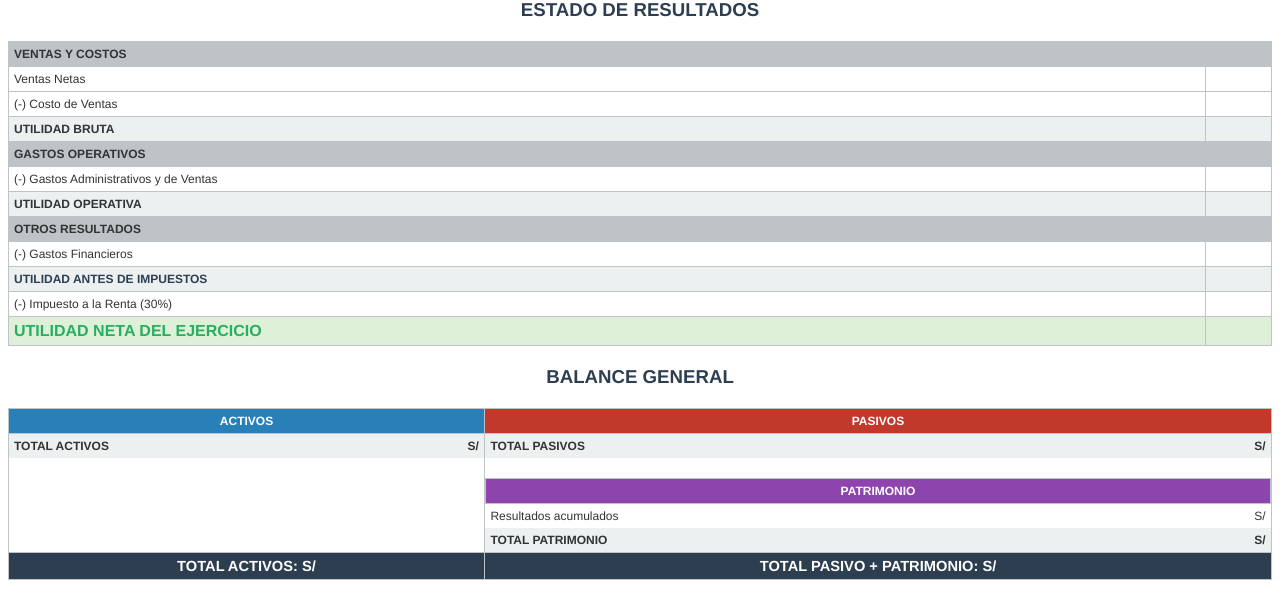
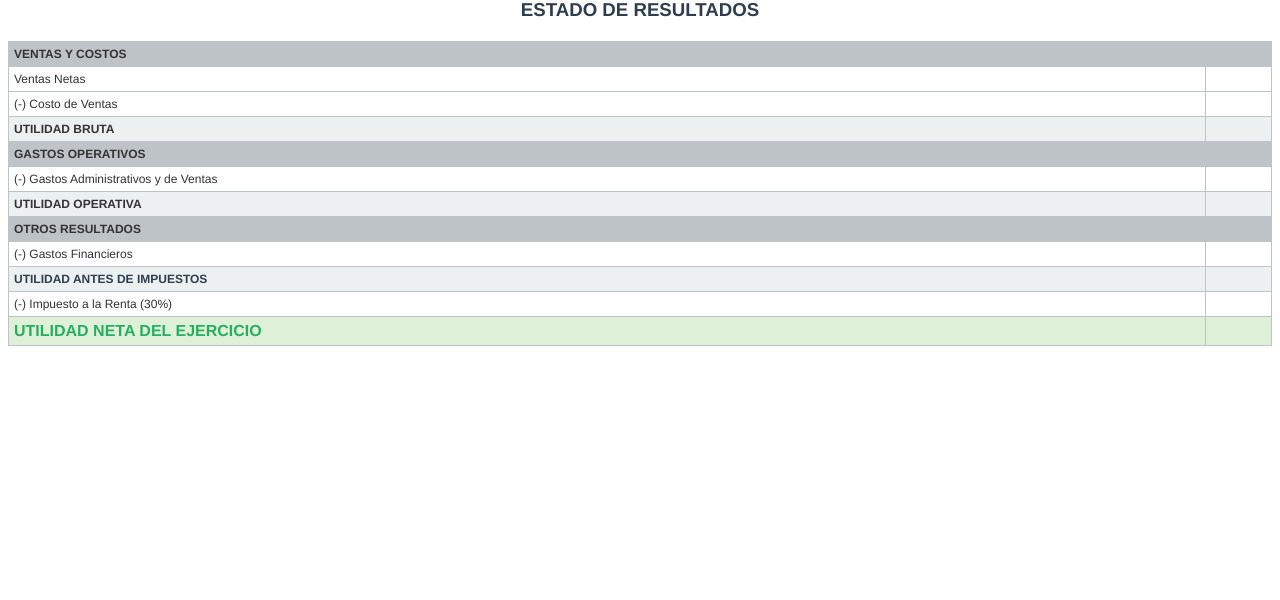
Before and after one commit to ballack123/ProyectoFinanzas, a Django app: template templates/reporte_pdf.html in a window 1280 px wide. Shown: the part 745-1345 px from the top of the page. After the commit the page ends 1091 px from the top, so only its background shows below. Run offline with Django 5.2, Linux system fonts and the light colour scheme; the template is opened without the code that fills it, so the values that code supplies are empty.

Commit message:
Revert "feat: incluir Balance General en el reporte PDF completo"
This reverts commit 583ee9f6a4587f02e16a2b736985d827a6c73cb0.

```diff
--- a/templates/reporte_pdf.html
+++ b/templates/reporte_pdf.html
@@ -175,71 +175,6 @@
                 </tr>
             </tbody>
         </table>
-    <div class="page-break">
-        <h1>{{ empresa }}</h1>
-        <h2>BALANCE GENERAL</h2>
-        <table pdf:widths="50%, 50%">
-            <thead>
-                <tr>
-                    <th style="background-color: #2980b9;">ACTIVOS</th>
-                    <th style="background-color: #c0392b;">PASIVOS</th>
-                </tr>
-            </thead>
-            <tbody>
-                <tr>
-                    <td style="vertical-align: top; padding: 0;">
-                        <table style="border: none; margin: 0;">
-                            {% for item in bg_activos %}
-                            <tr>
-                                <td style="border: none;">{{ item.cuenta.nombre }}</td>
-                                <td style="border: none;" class="text-right">S/ {{ item.saldo|floatformat:2 }}</td>
-                            </tr>
-                            {% endfor %}
-                            <tr class="total-row" style="background-color: #ecf0f1;">
-                                <td style="border: none;">TOTAL ACTIVOS</td>
-                                <td style="border: none;" class="text-right">S/ {{ bg_total_activos|floatformat:2 }}</td>
-                            </tr>
-                        </table>
-                    </td>
-                    <td style="vertical-align: top; padding: 0;">
-                        <table style="border: none; margin: 0;">
-                            {% for item in bg_pasivos %}
-                            <tr>
-                                <td style="border: none;">{{ item.cuenta.nombre }}</td>
-                                <td style="border: none;" class="text-right">S/ {{ item.saldo|floatformat:2 }}</td>
-                            </tr>
-                            {% endfor %}
-                            <tr class="total-row">
-                                <td style="border: none;">TOTAL PASIVOS</td>
-                                <td style="border: none;" class="text-right">S/ {{ bg_total_pasivos|floatformat:2 }}</td>
-                            </tr>
-                            <tr><td colspan="2" style="border: none; height: 10px;"></td></tr>
-                            <tr><th colspan="2" style="background-color: #8e44ad; color: white;">PATRIMONIO</th></tr>
-                            {% for item in bg_patrimonio %}
-                            <tr>
-                                <td style="border: none;">{{ item.cuenta.nombre }}</td>
-                                <td style="border: none;" class="text-right">S/ {{ item.saldo|floatformat:2 }}</td>
-                            </tr>
-                            {% endfor %}
-                            <tr>
-                                <td style="border: none;">Resultados acumulados</td>
-                                <td style="border: none;" class="text-right">S/ {{ bg_resultados_acumulados|floatformat:2 }}</td>
-                            </tr>
-                            <tr class="total-row">
-                                <td style="border: none;">TOTAL PATRIMONIO</td>
-                                <td style="border: none;" class="text-right">S/ {{ bg_total_patrimonio|floatformat:2 }}</td>
-                            </tr>
-                        </table>
-                    </td>
-                </tr>
-            </tbody>
-            <tfoot>
-                <tr style="background-color: #2c3e50; color: white; font-weight: bold; font-size: 11pt;">
-                    <td class="text-center">TOTAL ACTIVOS: S/ {{ bg_total_activos|floatformat:2 }}</td>
-                    <td class="text-center">TOTAL PASIVO + PATRIMONIO: S/ {{ bg_total_pasivo_patrimonio|floatformat:2 }}</td>
-                </tr>
-            </tfoot>
-        </table>
     </div>
 </body>
 </html>
```
Also changed, not shown: core/reporte_utils.py (+0 -23 lines).
